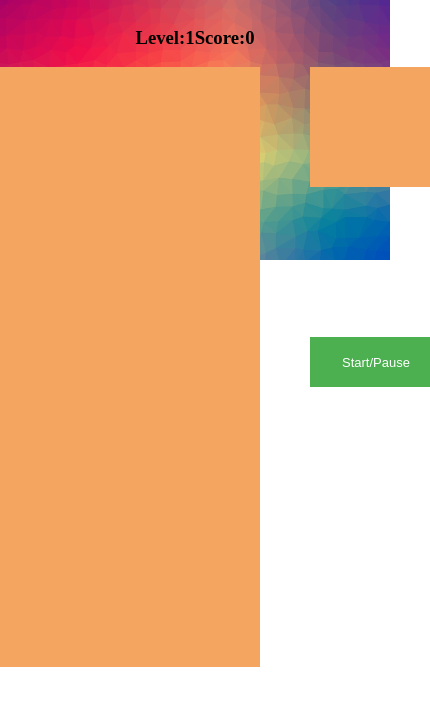
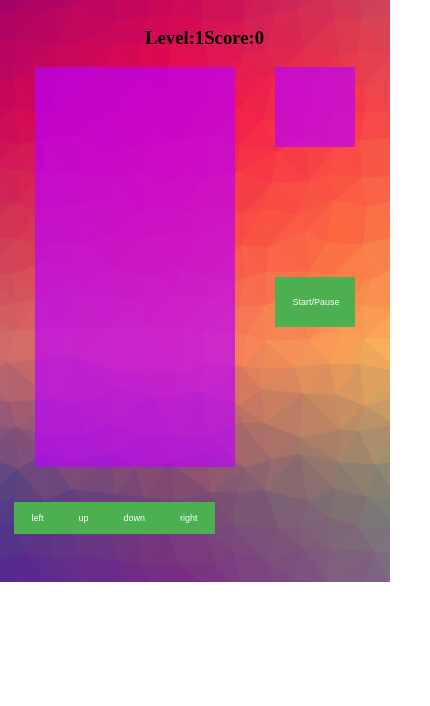
Before and after one commit to Ali-Al-Hadi-Al-Husseini/simple-tetris, a plain HTML site: page index.html in a window 390 px wide. Shown: the whole page, 430 px wide, since content can reach past the window. Drawn offline with Linux system fonts and the light colour scheme.

Commit message:
Added buttons and made it responsive

```diff
--- a/app.js
+++ b/app.js
@@ -1,5 +1,7 @@
 document.addEventListener('DOMContentLoaded', () => {
     const grid = document.querySelector('.grid')
+
+
     const mini_grid = document.querySelector('.mini-grid')
     for (let i = 0; i < 200; i++){
         let node = document.createElement("div")
@@ -14,11 +16,22 @@ document.addEventListener('DOMContentLoaded', () => {
         let node = document.createElement("div")
         mini_grid.appendChild(node)
       }
+
+
+
+
     let squares = Array.from(document.querySelectorAll('.grid div'))
     let miniGridSquares = Array.from(document.querySelectorAll('.mini-grid div'))
     const scoreDisplay = document.querySelector('#score')
     const levelDisplay = document.querySelector("#level")
     const startBtn = document.querySelector('#start-button')
+    const leftBtn = document.querySelector("#left-button")
+    const upBtn = document.querySelector("#up-button")
+    const downBtn = document.querySelector("#down-button")
+    const rightBtn = document.querySelector("#right-button")
+    const arrow_container = document.querySelector(".arrow-container")
+
+    //glorbal variables
     const width = 10
     let nextRandom = 0
     let timerId
@@ -33,6 +46,16 @@ document.addEventListener('DOMContentLoaded', () => {
       'green',
       'blue'
     ]
+
+    //arrow buttons functionality
+
+    leftBtn.addEventListener('click',moveLeft)
+    upBtn.addEventListener('click',rotate)
+    downBtn.addEventListener('click',moveDown)
+    rightBtn.addEventListener('click',moveRight)
+
+
+
 
     //The Tetrominoes
     const lTetromino = [
--- a/index.html
+++ b/index.html
@@ -9,10 +9,10 @@
   <body>
     <div class="all-body">
         <div class="level_and_button">
-
             <h3 class="level">Level:<span id="level">1</span></h3>
             <h3 class="score">Score:<span id="score">0</span></h3>
         </div>
+
         <div class="container">
             <div class="grid"></div>
 
@@ -20,13 +20,22 @@
                 <div class="mini-grid">
                 </div>
                 <div class="buttons_container">
-                    <button id="start-button">Start/Pause</button>
+                    <button class="button" id="start-button">Start/Pause</button>
+
                 </div>
             </div>
 
         </div>
+        <div class="arrow-container">
+            <button class="button" id="left-button">left</button>
+            <button class="button" id="up-button">up</button>
+
+            <button class="button" id="down-button">down</button>
+            <button class="button" id="right-button">right</button>
 
         </div>
+        </div>
+
     </div>
   </body>
 </html>
--- a/style.css
+++ b/style.css
@@ -1,7 +1,13 @@
+:root{
+    --gridColor:#bb00ffad;
+    --gridWidth:275px;
+    --gridHeight:550px;
+    --gridSquare:27.5px
+}
 body{
     background-image: url('background.png');
     background-repeat: no-repeat;
-    background-size: 100%;
+    background-size: cover;
 }
 
 .container {
@@ -10,36 +16,35 @@ body{
 
 
 .grid {
-  width: 300px;
-  height: 600px;
+  width: var(--gridWidth,300px);
+  height: var(--gridHeight,600px);
   display: flex;
   flex-wrap: wrap;
-  background-color: #f4a560;
+  background-color: var(--gridColor,bb00ffad);
 
 }
 
 .grid div {
-  height: 30px;
-  width: 30px;
+  height: var(--gridSquare,30px);
+  width: var(--gridSquare,30px);
 }
 
 .tetromino {
   background-color: blue;
 }
 
-
 .mini-grid {
-  margin-left: 50px;
-  width: 120px;
-  height: 120px;
+  margin-left: calc(var(--gridSquare,30px) * 2);
+  width: calc(var(--gridSquare,30px) * 4);
+  height: calc(var(--gridSquare,30px) * 4);
   display: flex;
   flex-wrap: wrap;
-  background-color: #f4a560;
+  background-color: var(--gridColor,bb00ffad);
 }
 
 .mini-grid div {
-  height: 30px;
-  width: 30px;
+  height: var(--gridSquare,30px);
+  width: var(--gridSquare,30px);
 }
 .all-body {
     display: flex;
@@ -51,31 +56,62 @@ body{
 
 }
 .buttons_container{
-    margin-left: 50px;
-    margin-top: 150px;
-    width: 120px;
-    height: 120px;
+    margin-left: calc(var(--gridSquare,30px) * 2);
+    margin-top: 130px;
+    width: calc(var(--gridSquare,30px) * 4);
+    height: calc(var(--gridSquare,30px) * 4);
     display: flex;
     flex-wrap: wrap;
 
 }
+.arrow-container{
+    display: flex ;
+    flex-wrap:cloumn;
+    margin-top: 75px;
+    margin-left: -25px;
+    position: relative;
+    right: 68px;
+    top: -40px;
+  }
+
 .level_and_button{
+    width: calc(var(--gridWidth) / 2);
     display: flex;
     justify-content: space-between;
 }
-.level{
-    text-align: left;
-}
-#start-button{
+.button{
     max-width: 100%;
     max-height: 50px;
     background-color: #4CAF50;
     border: none;
     color: white;
-    padding: 15px 32px;
+    padding: calc((var(--gridSquare) / 2) + 1px) calc((var(--gridSquare)) - 2.5px);
     text-align: center;
     text-decoration: none;
     display: inline-block;
-    font-size: 13px;
+    font-size: calc((var(--gridSquare) / 2) - 1px);
 
 }
+
+
+@media (max-width:750px) {
+    :root{
+        --gridWidth:250px;
+        --gridHeight:500px;
+        --gridSquare: 25px;
+    }
+}
+@media (max-width:500px) {
+    :root{
+        --gridWidth:200px;
+        --gridHeight:400px;
+        --gridSquare: 20px;
+    }
+}
+@media (max-width:350px) {
+    :root{
+        --gridWidth:150px;
+        --gridHeight:300px;
+        --gridSquare: 15px;
+    }
+}
```
